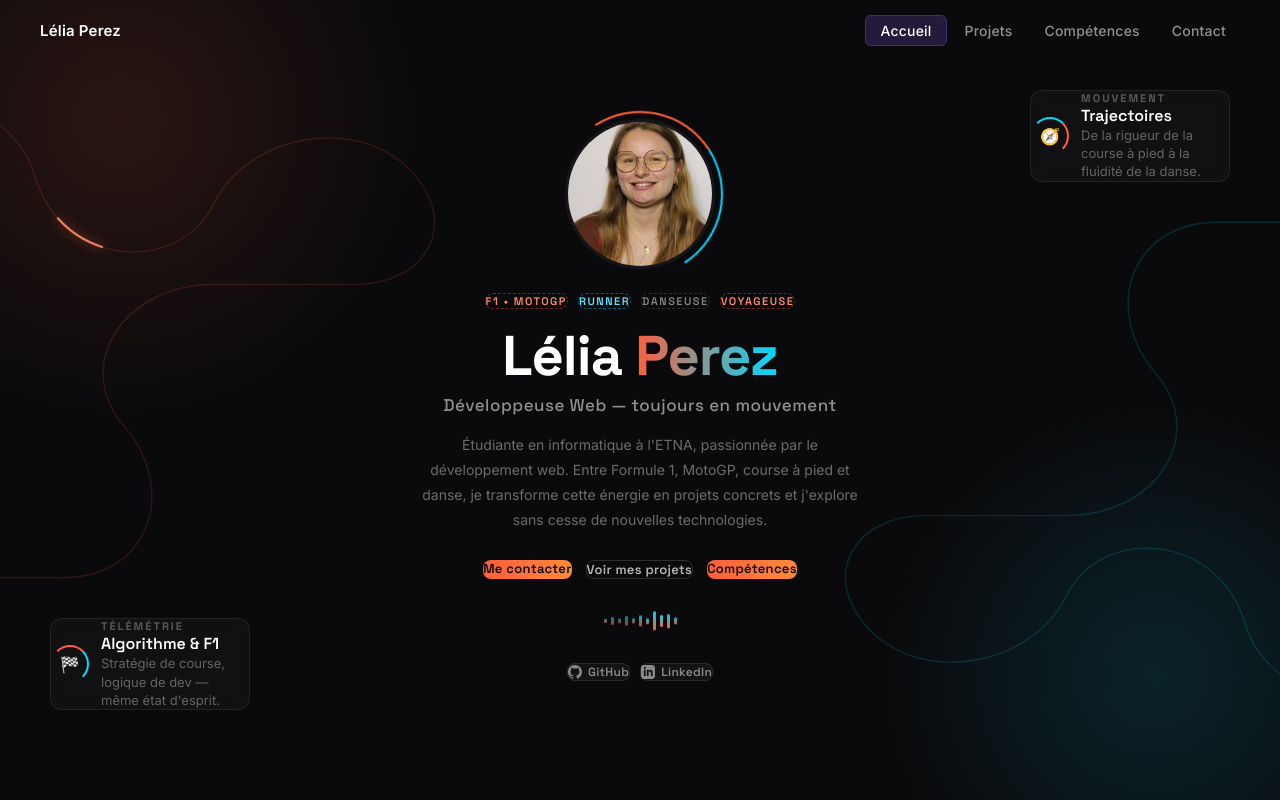
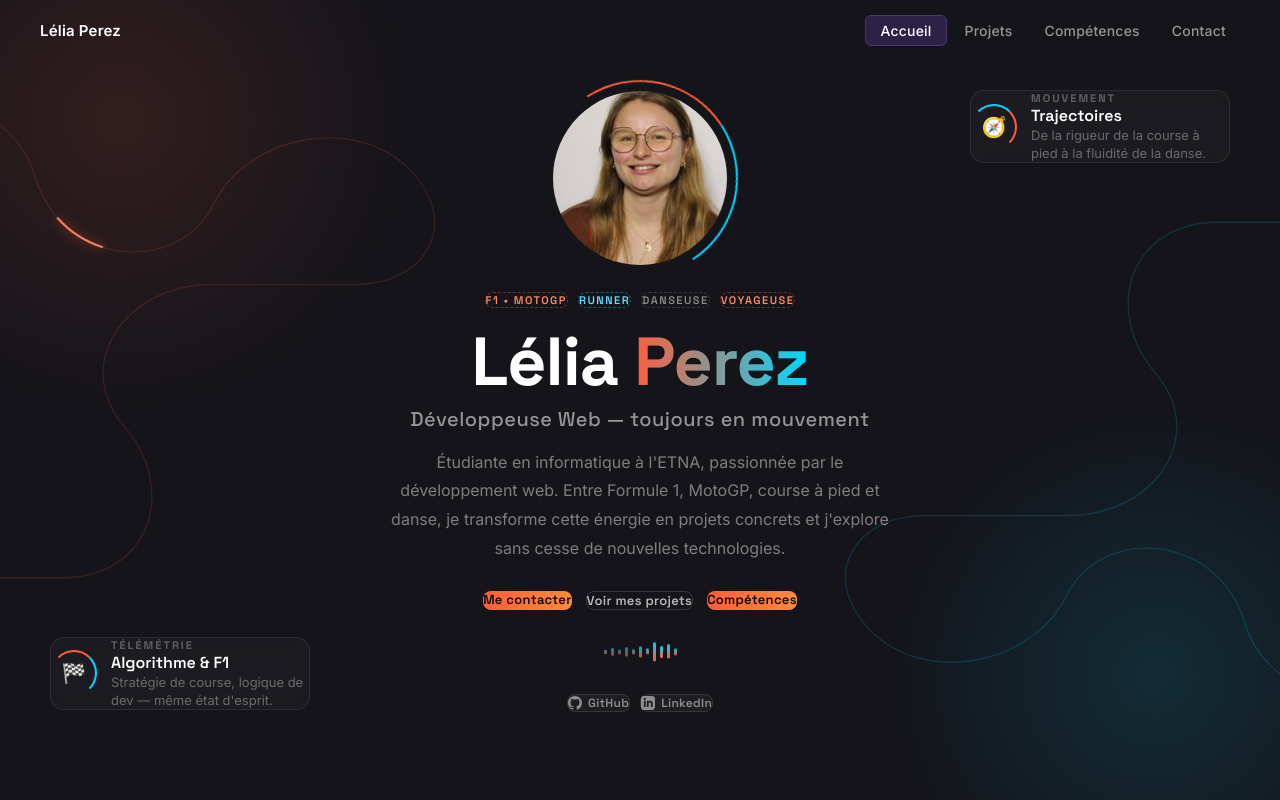
Before and after one commit to przlelia-art/Portfolio, a React (Vite) app: page / in a window 1280 px wide. Shown: the top 800 px of the page. Built offline with nearby package versions, Linux system fonts and the light colour scheme.

Commit message:
fix: correction size of write

```diff
--- a/src/components/Hero.jsx
+++ b/src/components/Hero.jsx
@@ -162,22 +162,22 @@ function Hero() {
           position: absolute;
           display: flex;
           align-items: center;
-          gap: 12px;
-          padding: 14px 18px;
+          gap: 14px;
+          padding: 18px 22px;
           background: rgba(255,255,255,0.03);
           border: 1px solid rgba(255,255,255,0.08);
-          border-radius: 12px;
+          border-radius: 14px;
           backdrop-filter: blur(8px);
           z-index: 1;
-          max-width: 200px;
+          max-width: 260px;
         }
         .side-card.left { left: 50px; bottom: 90px; }
         .side-card.right { right: 50px; top: 90px; }
 
         .side-icon {
-          width: 38px; height: 38px; border-radius: 50%; flex-shrink: 0;
+          width: 46px; height: 46px; border-radius: 50%; flex-shrink: 0;
           display: flex; align-items: center; justify-content: center;
-          font-size: 16px; position: relative;
+          font-size: 20px; position: relative;
         }
         .side-icon::before {
           content: "";
@@ -210,7 +210,7 @@ function Hero() {
       <section
         id="hero"
         style={{
-          background: "#0a0a0c",
+          background: "#14141a",
           minHeight: "100vh",
           display: "flex",
           alignItems: "center",
@@ -283,7 +283,7 @@ function Hero() {
           }}
         >
           {/* Photo avec anneau */}
-          <div style={{ position: "relative", width: "150px", height: "150px", marginBottom: "24px" }}>
+          <div style={{ position: "relative", width: "180px", height: "180px", marginBottom: "24px" }}>
             <div className="photo-ring"></div>
             <div style={{
               width: "100%", height: "100%", borderRadius: "50%",
@@ -310,7 +310,7 @@ function Hero() {
             className="hero-name"
             style={{
               fontFamily: "'Space Grotesk', sans-serif",
-              fontSize: "56px", fontWeight: "700", color: "#fff",
+              fontSize: "68px", fontWeight: "700", color: "#fff",
               lineHeight: 1.05, marginBottom: "8px", letterSpacing: "-1px",
             }}
           >
@@ -320,7 +320,7 @@ function Hero() {
           {/* Rôle */}
           <p style={{
             fontFamily: "'Space Grotesk', sans-serif",
-            fontSize: "17px", fontWeight: "500",
+            fontSize: "20px", fontWeight: "500",
             color: "rgba(255,255,255,0.55)", marginBottom: "16px", letterSpacing: "0.5px",
           }}>
             Développeuse Web — toujours en mouvement
@@ -329,7 +329,7 @@ function Hero() {
           {/* Description */}
           <p
             className="hero-desc"
-            style={{ fontSize: "14px", color: "rgba(255,255,255,0.4)", lineHeight: "1.8", maxWidth: "460px", marginBottom: "28px" }}
+            style={{ fontSize: "16px", color: "rgba(255,255,255,0.45)", lineHeight: "1.8", maxWidth: "500px", marginBottom: "28px" }}
           >
             Étudiante en informatique à l'ETNA, passionnée par le développement web.
             Entre Formule 1, MotoGP, course à pied et danse, je transforme cette énergie
```
